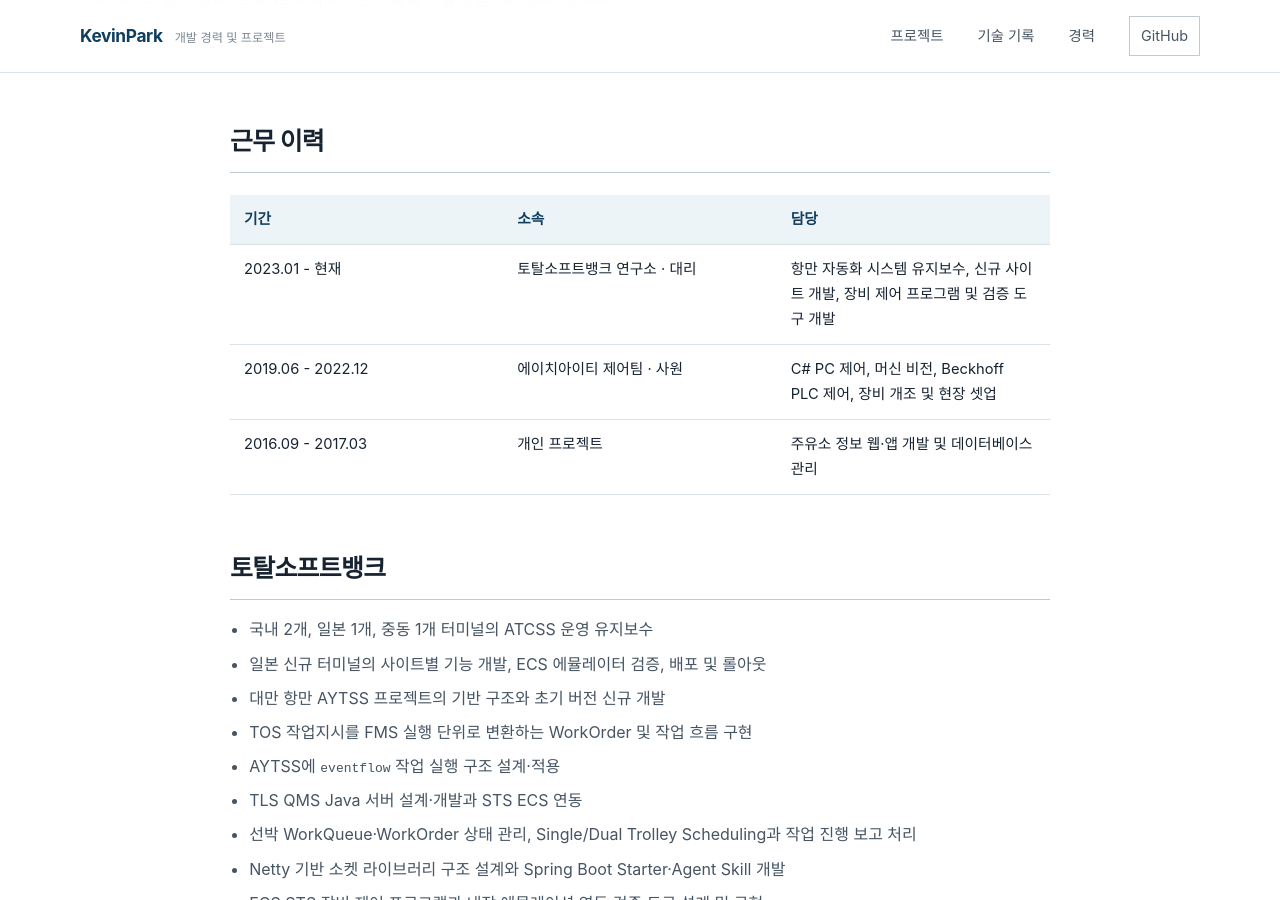
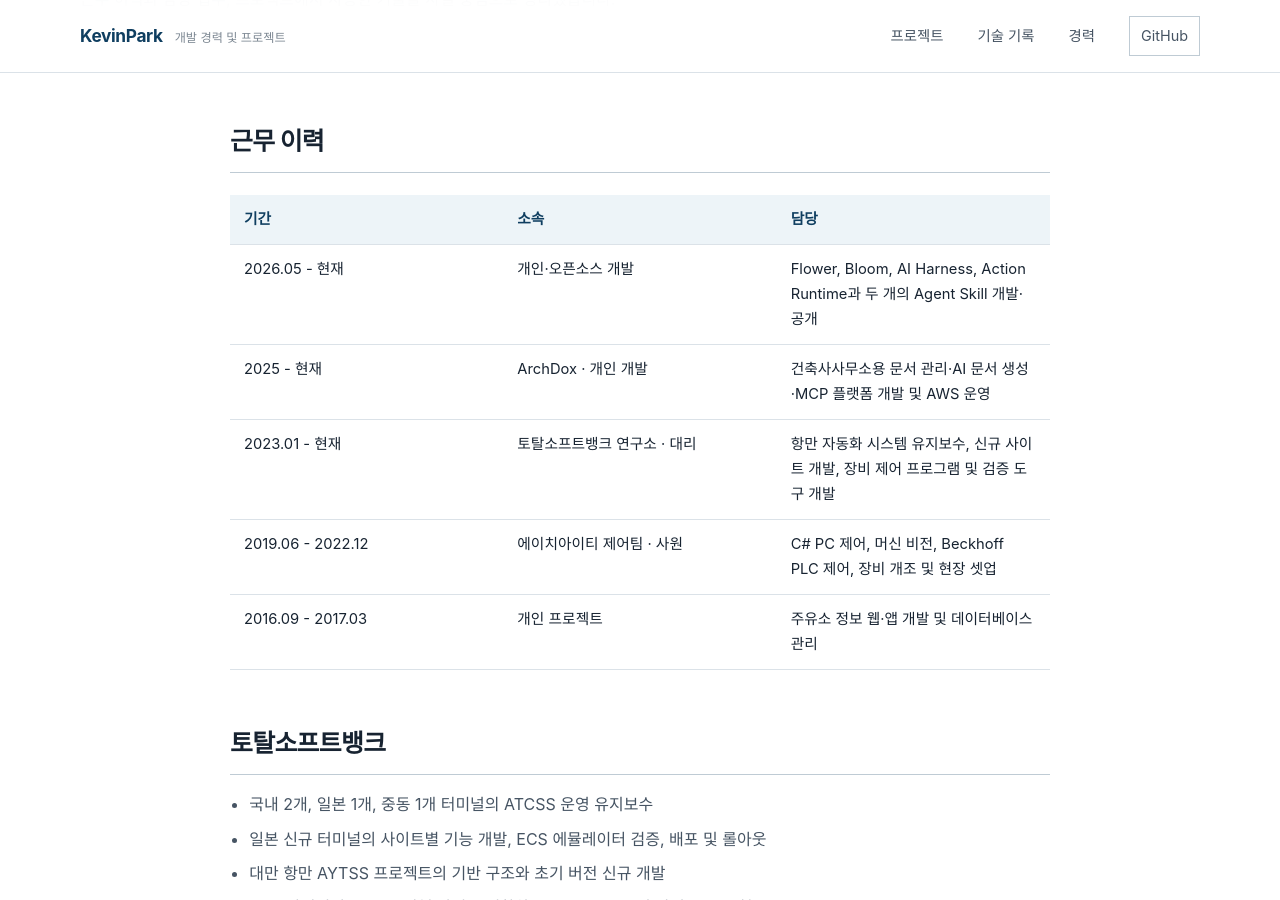
Before and after one commit to parkKevinSB/parkKevinSB.github.io, a Jekyll site: the page built from about.md, in a window 1280 px wide and 900 px high, scrolled down 318 px. Built offline with Jekyll 4.4.1, drawn with Linux system fonts in a browser that asks for light colours; some of the changed lines change nothing that is shown; some of the changed text lies outside the part shown.

Commit message:
경력 페이지에 개인 개발 이력 추가

```diff
--- a/about.md
+++ b/about.md
@@ -17,6 +17,8 @@
 
 | 기간 | 소속 | 담당 |
 |---|---|---|
+| 2026.05 - 현재 | 개인·오픈소스 개발 | Flower, Bloom, AI Harness, Action Runtime과 두 개의 Agent Skill 개발·공개 |
+| 2025 - 현재 | ArchDox · 개인 개발 | 건축사사무소용 문서 관리·AI 문서 생성·MCP 플랫폼 개발 및 AWS 운영 |
 | 2023.01 - 현재 | 토탈소프트뱅크 연구소 · 대리 | 항만 자동화 시스템 유지보수, 신규 사이트 개발, 장비 제어 프로그램 및 검증 도구 개발 |
 | 2019.06 - 2022.12 | 에이치아이티 제어팀 · 사원 | C# PC 제어, 머신 비전, Beckhoff PLC 제어, 장비 개조 및 현장 셋업 |
 | 2016.09 - 2017.03 | 개인 프로젝트 | 주유소 정보 웹·앱 개발 및 데이터베이스 관리 |
@@ -71,10 +73,8 @@
 | 머신 비전 | GigE Camera, 영상 정렬 및 검사, 레시피·결과 관리 |
 | 설계 | 작업 시퀀스, 이벤트 기반 처리, 상태 관리, 스케줄링, 재시도·복구 |
 
-## 학력 및 기타
+## 학력
 
 - 한국기술교육대학교 메카트로닉스공학부
-- 사무자동화산업기사
-- GitHub: [parkKevinSB](https://github.com/parkKevinSB)
 
 </section>
```
